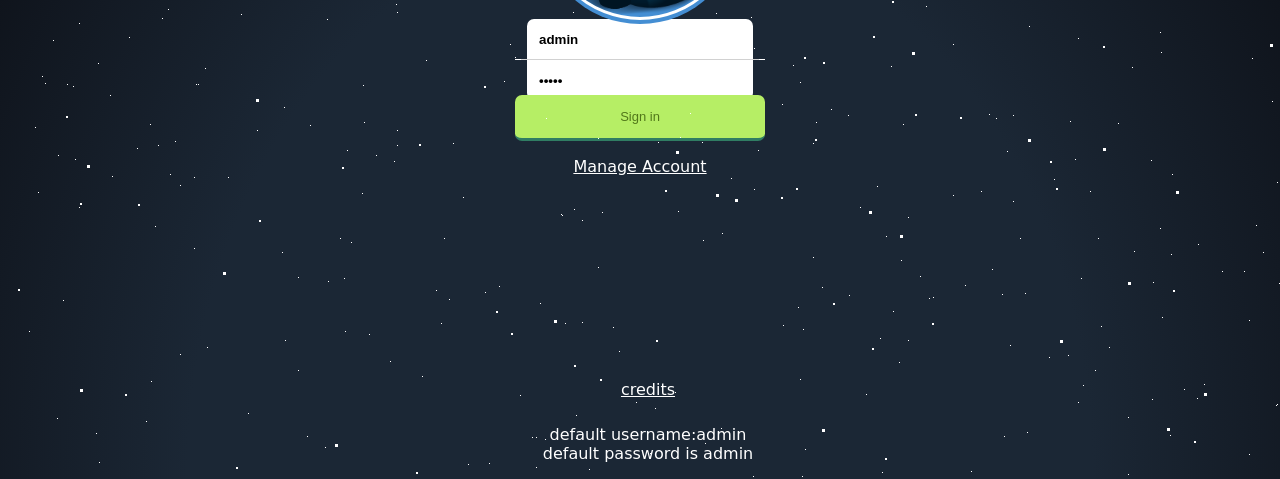
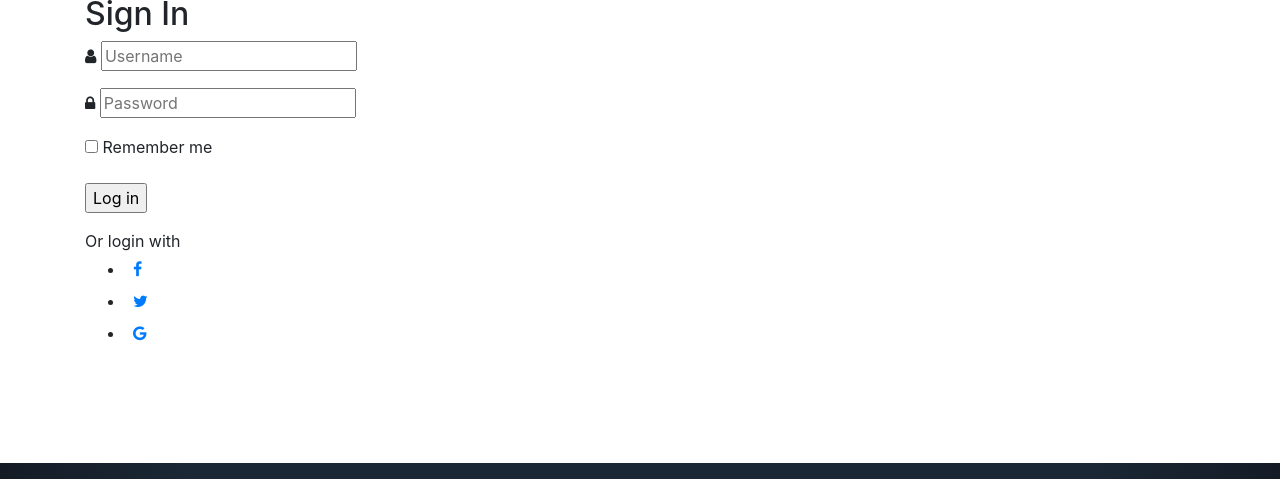
Before and after one commit to harshitkawdia/inventmgmnt, a PHP site: page / in a window 1280 px wide. Shown: the part 321-800 px from the top of the page. Run offline with PHP 8.4, Linux system fonts and the light colour scheme; data that the repository does not hold is empty; some libraries are stand-ins or nearby versions.

Commit message:
login page done

```diff
--- a/index.php
+++ b/index.php
@@ -15,33 +15,72 @@
 		<meta name="viewport" content="width=device-width, initial-scale=1.0">
 		<link rel="stylesheet" href="css/indexAndAccountManageStyle.css">
 		<link rel="stylesheet" href="css/star.css">
+		<link rel="stylesheet" href="css/signin.css">
+		<link rel="stylesheet" href="css/font.css">
+		<link rel="stylesheet" href="https://maxcdn.bootstrapcdn.com/bootstrap/4.0.0/css/bootstrap.min.css"
+		 integrity="sha384-Gn5384xqQ1aoWXA+058RXPxPg6fy4IWvTNh0E263XmFcJlSAwiGgFAW/dAiS6JXm" crossorigin="anonymous">
+		 <script src="https://code.jquery.com/jquery-3.2.1.slim.min.js" integrity="sha384-KJ3o2DKtIkvYIK3UENzmM7KCkRr/rE9/Qpg6aAZGJwFDMVNA/GpGFF93hXpG5KkN" crossorigin="anonymous"></script>
+		<script src="https://cdnjs.cloudflare.com/ajax/libs/popper.js/1.12.9/umd/popper.min.js"
+		integrity="sha384-ApNbgh9B+Y1QKtv3Rn7W3mgPxhU9K/ScQsAP7hUibX39j7fakFPskvXusvfa0b4Q" crossorigin="anonymous"></script>
+		<script src="https://maxcdn.bootstrapcdn.com/bootstrap/4.0.0/js/bootstrap.min.js"
+		 integrity="sha384-JZR6Spejh4U02d8jOt6vLEHfe/JQGiRRSQQxSfFWpi1MquVdAyjUar5+76PVCmYl" crossorigin="anonymous"></script>
+        <link rel="stylesheet" href="https://cdnjs.cloudflare.com/ajax/libs/font-awesome/4.7.0/css/font-awesome.min.css">
+
         <script src="js/star.js"></script>
+
 	</head>
 	<body>
-		<div id='stars'></div>
-		<div id='stars2'></div>
-		<div id='stars3'></div>
-		<form action="<?php echo htmlspecialchars($_SERVER["PHP_SELF"]);?>" method="post">
-			<div class="wrap">
-				<div class="avatar">
-					<?php echo '<img src="' . $avatar . '"/>';?>
+
+
+
+        <!-- Sign in  Form -->
+        <section class="sign-in" id="signin">
+            <div class="container">
+                <div class="signin-content">
+                    <div class="signin-image">
+                        <figure><img src="img/signin-image.png" alt="sing up image"></figure>
+
                     </div>
-				<input type="text" placeholder="username" name="username" value="admin" required>
-				<div class="bar">
-					<i></i>
+
+                    <div class="signin-form">
+                        <h2 class="form-title">Sign In</h2>
+                        <form method="POST" action="<?php echo htmlspecialchars($_SERVER["PHP_SELF"]);?>" class="register-form" id="login-form">
+                            <div class="form-group">
+                                <label for="your_name"><i class="zmdi zmdi-account fa fa-user"></i></label>
+                                <input type="text" placeholder="Username" id="your_name" name="username" value="" required/>
                             </div>
-				<input type="password" placeholder="password" name="password" value="admin" required>
-				<button class="wrapButton">Sign in</button>
+                            <div class="form-group">
+                                <label for="your_pass"><i class="zmdi zmdi-lock fa fa-lock"></i></label>
+                                <input type="password" name="password" id="your_pass" placeholder="Password" value="" required/>
+                            </div>
+                            <div class="form-group">
+                                <input type="checkbox" name="remember-me" id="remember-me" class="agree-term" />
+                                <label for="remember-me" class="label-agree-term"><span><span></span></span>Remember me</label>
+                            </div>
+                            <div class="form-group form-button">
+                                <input type="submit" name="signin" id="signin" class="form-submit" value="Log in"/>
+                            </div>
 							<div class="error">
 								<?php echo $error; ?>
 							</div>
+                        </form>
+                        <div class="social-login">
+                            <span class="social-label">Or login with</span>
+                            <ul class="socials">
+                                <li><a href="#"><i class="display-flex-center p-2 zmdi zmdi-facebook fa fa-facebook"></i></a></li>
+                                <li><a href="#"><i class="display-flex-center p-2 zmdi zmdi-twitter fa fa-twitter"></i></a></li>
+                                <li><a href="#"><i class="display-flex-center p-2 zmdi zmdi-google fa fa-google"></i></a></li>
+                            </ul>
                         </div>
-		</form>
-		<div class="center">
-			<a class="label" href="manageAccount.php">Manage Account</a>
                     </div>
-		<a class="credit" href="reference.php" target="_blank">credits</a>
-		<p class="default">default username:admin</br>default password is admin</p>
+                </div>
+            </div>
+        </section>
+
+    </div>
+
+
+
 	</body>
 
 </html>
```
Lines whose indentation alone changed are shown as unchanged.
